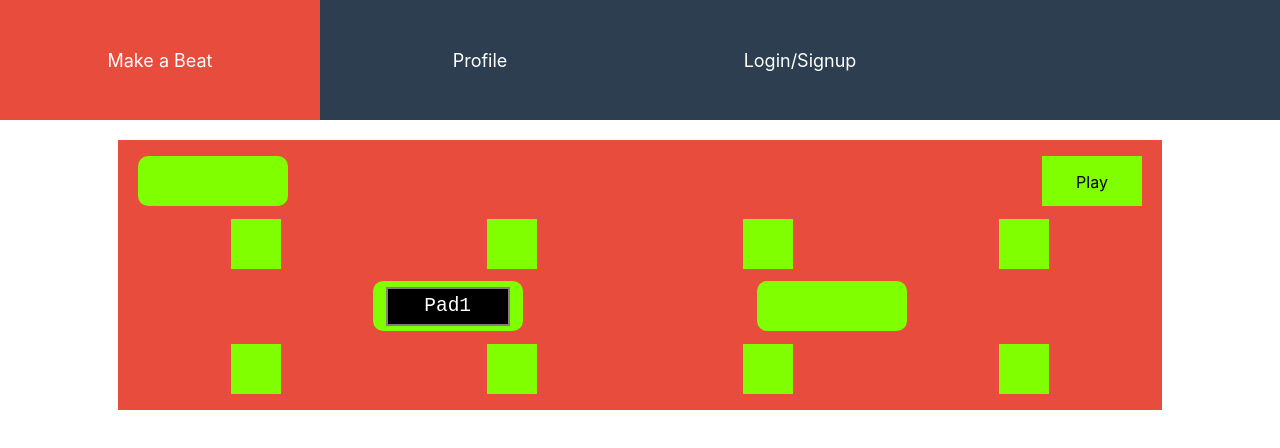
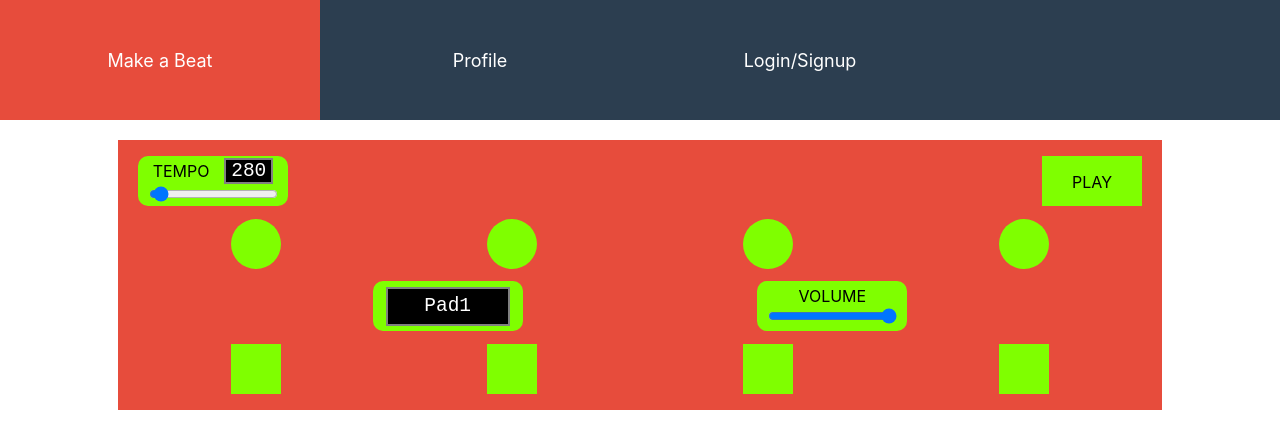
Before and after one commit to moshriguez/drum-machine-frontend, a React (Create React App) app: page /drum_machine in a window 1280 px wide. Shown: the top 448 px of the page. Built offline with nearby package versions, Linux system fonts and the light colour scheme.

Commit message:
basic layout for drum machine complete

```diff
--- a/src/App.css
+++ b/src/App.css
@@ -85,6 +85,17 @@ a.active {
   align-items: center;
 }
 
+.volume-control, .tempo-control {
+  flex-direction: column;
+}
+
+.tempo-control > div {
+  display: flex;
+  align-items: center;
+  justify-content: space-evenly;
+  width: 100%;
+}
+
 .play-btn {
   height: 50px;
   width: 100px;
@@ -97,8 +108,9 @@ a.active {
 }
 
 .digital-display {
-  width: 80%;
-  height: 70%;
+  display: flex;
+  justify-content: center;
+  align-items: center;
   background-color: black;
   border: 2px solid gray;
   font-family: monospace;
@@ -107,7 +119,14 @@ a.active {
 
 .digital-display p {
   margin: 0;
-  text-align: center;
+  padding: 0 5px;
   font-size: 1.5em;
-  line-height: 1.75;
 }
+
+.selected-drum-show .digital-display {
+  width: 80%;
+  height: 70%;
+}
+ .drum-pad {
+   border-radius: 50%;
+ }
--- a/src/container/DrumContainer.js
+++ b/src/container/DrumContainer.js
@@ -5,9 +5,17 @@ const DrumContainer = () => {
     return (
         <div className="drum-container">
             <div className="global-controls">
-                <div className="tempo-control"></div>
+                <div className="tempo-control">
+                    <div>
+                        <label htmlFor="tempo">TEMPO</label>
+                        <div className="digital-display">
+                            <p>280</p>
+                        </div>
+                    </div>
+                    <input name="tempo" id="tempo" type="range" min="40" max="280" step="0.5" />
+                </div>
                 <div className="play-btn">
-                    <p>Play</p>
+                    <p>PLAY</p>
                 </div>
             </div>
             <div className="pads-container">
@@ -22,7 +30,10 @@ const DrumContainer = () => {
                         <p>Pad1</p>
                     </div>
                 </div>
-                <div className="volume-control"></div>
+                <div className="volume-control">
+                    <label htmlFor="volume">VOLUME</label>
+                    <input name="volume" id="volume" type="range" min="0" max="2" step="0.01" />
+                </div>
             </div>
             <div className="pads-container">
                 <div className="sequence-pad"></div>
```
